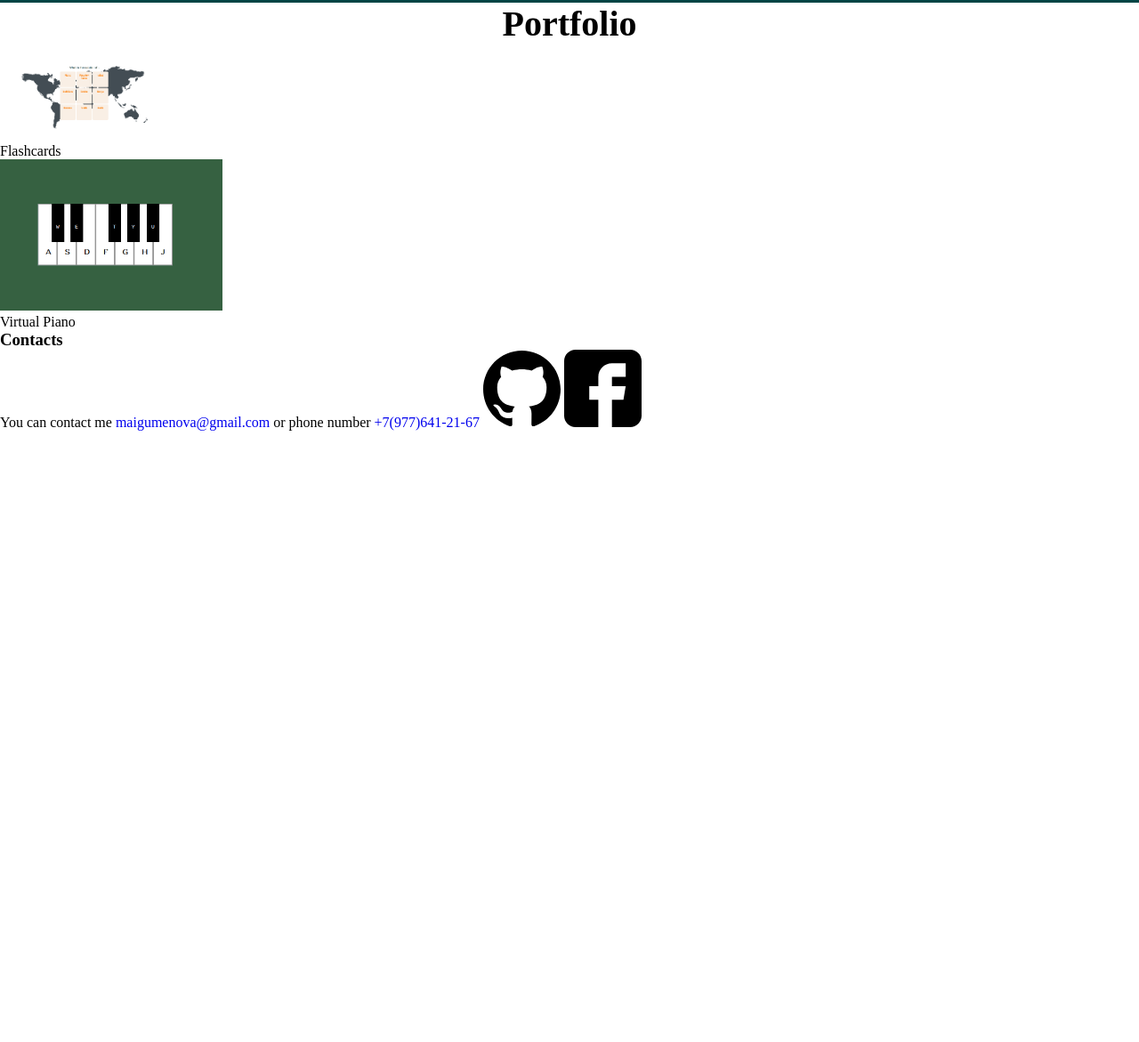
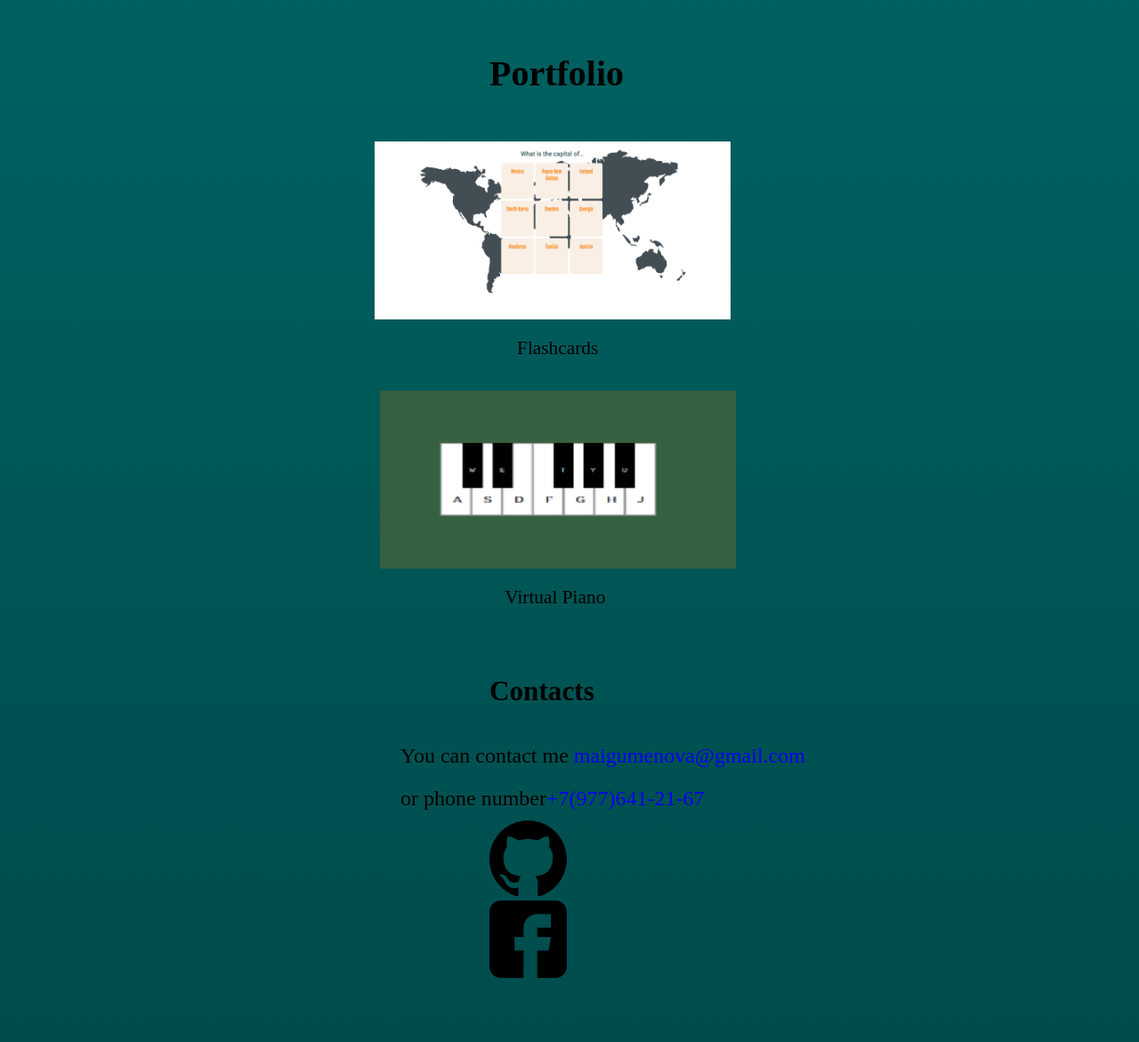
Before and after one commit to godoxyfair/60-days-frontend, a plain HTML site: page Portfolio_variant_2/Portfolio_2.html in a window 1280 px wide. Shown: the part 1241-2412 px from the top of the page at 89% size. Before the commit the page ends 1725 px from the top, so only its background shows below. Drawn offline with Linux system fonts and the light colour scheme.

Commit message:
portfolio css style(mb bad)

```diff
--- a/Portfolio_variant_2/Portfolio_2.css
+++ b/Portfolio_variant_2/Portfolio_2.css
@@ -2,14 +2,18 @@
     margin: 0;
     padding: 0;
 }
-
+body {
+    background-image: linear-gradient(#007777,#004444);
+    background-attachment: scroll;
+}
 .header {
     top: 0px;
     left: 0px;
     right: 0px;
     /*write here*/
-    position: fixed;/*зафиксировали шапку*/
-}
+    position: fixed;}/*зафиксировали шапку*/
+
+
 /*
 .header {
     height: 50px;
@@ -19,6 +23,7 @@
 
 .navigation ol {
     display: flex;
+    justify-content: flex-end;
     background: #004444;
     list-style-type: none;
 }
@@ -30,14 +35,14 @@ a {text-decoration: none;}
     color: white;
     background: #004444;
 }
-#listhome {
-    margin-left: 63%;
-}
+
 .navigation a:hover {background: #007777}/*подсветка при наведении*/
 
 .myName {
     display: flex;
-    background-image: linear-gradient(#007777,#004444);
+    width: auto;
+    height: 650px;
+    /*background-image: linear-gradient(#007777,#004444);*/
 }
 
 h1 {
@@ -56,7 +61,7 @@ h1 {
 }
 
 #aboutImagine {
-    margin-top: 100px;
+    margin-top: 70px;
     margin-right: 50px;
     margin-left: 100px;
     float: left;
@@ -67,15 +72,67 @@ h1 {
     margin-top: 250px;
     text-align: left;
     font-size: 16pt;
+    line-height: 2;
 }
 .aboutFlex {
-    height: 600px;
-    background-image: linear-gradient(#007777,#004444);
+    height: 650px;
+    width: auto;
+    /*background-image: linear-gradient(#007777,#004444);*/
 }
 
-#portfolio {
-    clear: both;
+
+.portfolio {
+    width: auto;
+    height: 650px;
+    display: flex;
+
+}
+.headportfolio {
+    margin-left: 550px;
     margin-bottom: 20px;
-    text-align: center;
+    /*text-align: center;*/
     font-size: 20pt;
 }
+.flashing1 {
+    margin-top: 100px;
+    margin-left: -280px;
+}
+.flashing3 {
+    margin-top: 320px;
+    margin-left: -240px;
+    font-size: 16pt;
+}
+
+.flashing2 {
+    margin-top: 380px;
+    margin-left: -245px;
+}
+.flashing4 {
+    margin-top: 600px;
+    margin-left: -260px;
+    font-size: 16pt;
+}
+.contacts {
+    width: auto;
+    height: 650px;
+    display: flex;
+    flex-direction: column;
+    margin-left: 550px;
+}
+.headcontacts {
+    margin-top: 50px;
+    margin-bottom: 30px;
+    /*text-align: center;*/
+    font-size: 20pt;
+}
+.contactme {
+    font-size: 18pt;
+    line-height: 2;
+    margin-left: -100px;
+
+}
+footer {
+    width: auto;
+    height: 250px;
+    background-color: black;
+}
--- a/Portfolio_variant_2/Portfolio_2.html
+++ b/Portfolio_variant_2/Portfolio_2.html
@@ -25,27 +25,40 @@
 
 <div class="aboutFlex">
     <section id ="about"><h2>About me</h2></section>
-    <p id="aboutImagine"><img src ="https://www.aquariumofpacific.org/images/exhibits/Magnificent_Tree_Frog_900.jpg" alt = "frog" height="350" width="600"></p>
+    <div><p id="aboutImagine"><img src ="https://www.aquariumofpacific.org/images/exhibits/Magnificent_Tree_Frog_900.jpg" alt = "frog" height="350" width="600"></p></div>
     <div class="aboutText">
         <p id="hiAbout">Hi, I am Marta. I have been jun js developer.</p>
         <p>I learn JS 3 weeks. </p>
         <p>My hobby is play the guitar.</p>
-        </br>
         <p><b>Skills: </b>JS, HTML, CSS, React, SQL</p>
     </div>
 </div>
-<section id ="portfolio"><h2>Portfolio</h2></section>
-<img src="project1.png" alt ="map" height="87" width="190"/>
-<p>Flashcards</p>
-<img src="project2.png" height="170" alt ="piano" width="250"/></body>
-<p>Virtual Piano</p>
-<section id ="contacts"><h3>Contacts</h3></section>
-    <footer>
-    <p>You can contact me <a href="mailto:maigumenova@gmail.com">maigumenova@gmail.com</a> or phone number <a
-        href="tel:+79776412167">+7(977)641-21-67</a>
-    <a href="https://github.com/godoxyfair/60-days-frontend">
-    <img src="github.svg" alt="GitHub" height="87" width="87">
-    <a href="https://www.facebook.com/profile.php?id=100045231307108">
-        <img src="facebook.svg" alt="Facebook" height="87" width="87">
-    </footer>
+
+<div class="portfolio">
+    <div class="headportfolio"><section id ="portfolio"><h2>Portfolio</h2></section></div>
+    <div class="flashing1"><img id="imgproject1" src="project1.png" alt ="map" height="200" width="400"/></div>
+    <div class="flashing3"><p>Flashcards</p></div>
+    <div class="flashing2"><img id="imgproject2" src="project2.png" height="200" alt ="piano" width="400"/></div>
+    <div class="flashing4"><p>Virtual Piano</p></div>
+</div>
+
+<div class="contacts">
+    <div class="headcontacts">
+        <section id ="contacts"><h3>Contacts</h3></section>
+    </div>
+    <div class="contactme">
+        <p>You can contact me <a href="mailto:maigumenova@gmail.com">maigumenova@gmail.com</a></p>
+        <p>or phone number<a href="tel:+79776412167">+7(977)641-21-67</a></p>
+    </div>
+    <a href="https://github.com/godoxyfair/60-days-frontend"><img src="github.svg" alt="GitHub" height="87" width="87"></a>
+    <a href="https://www.facebook.com/profile.php?id=100045231307108"><img src="facebook.svg" alt="Facebook" height="87" width="87"></a>
+</div>
+
+</body>
+
+<footer>
+
+</footer>
+
+
 </html>
```
